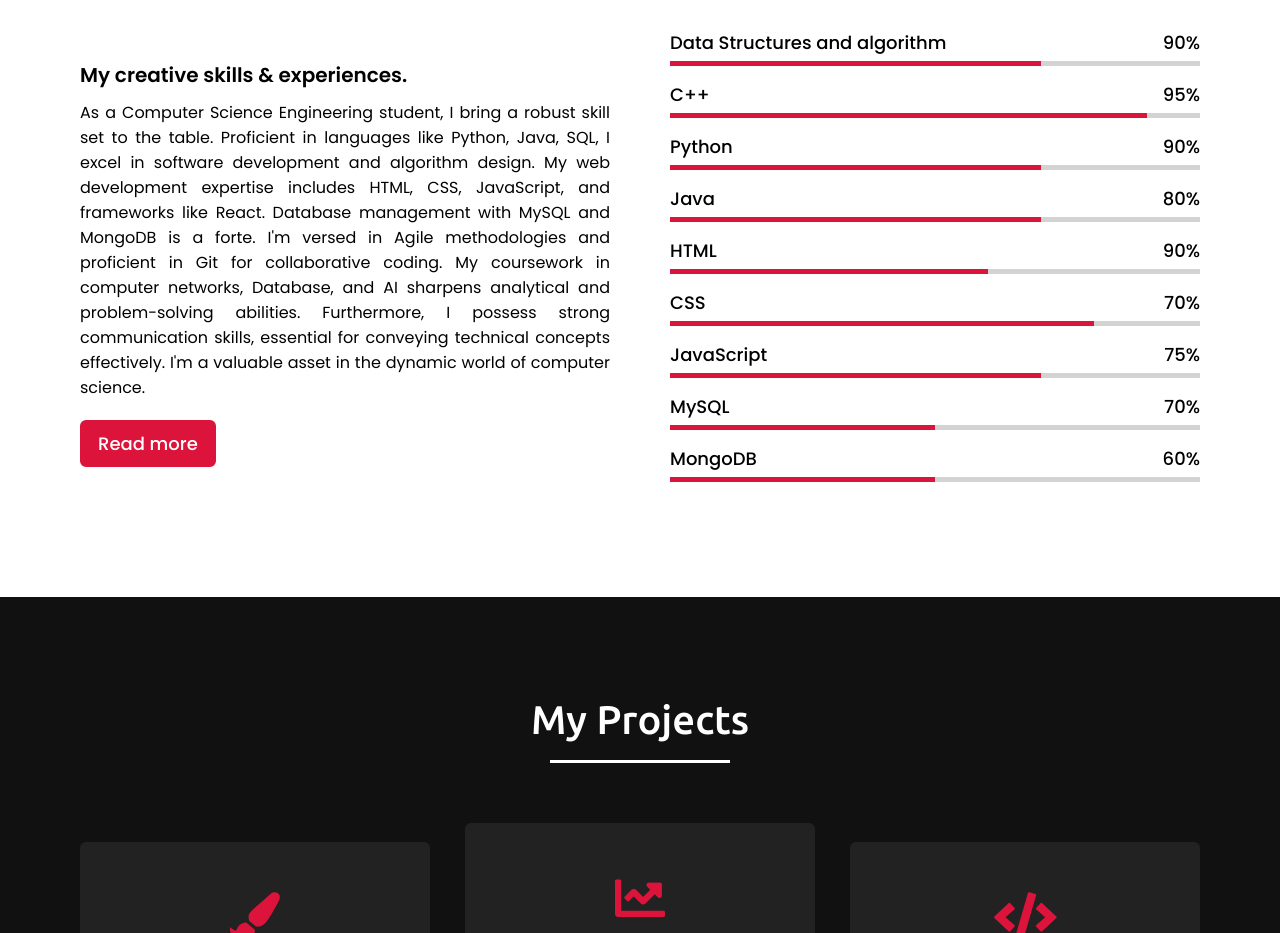
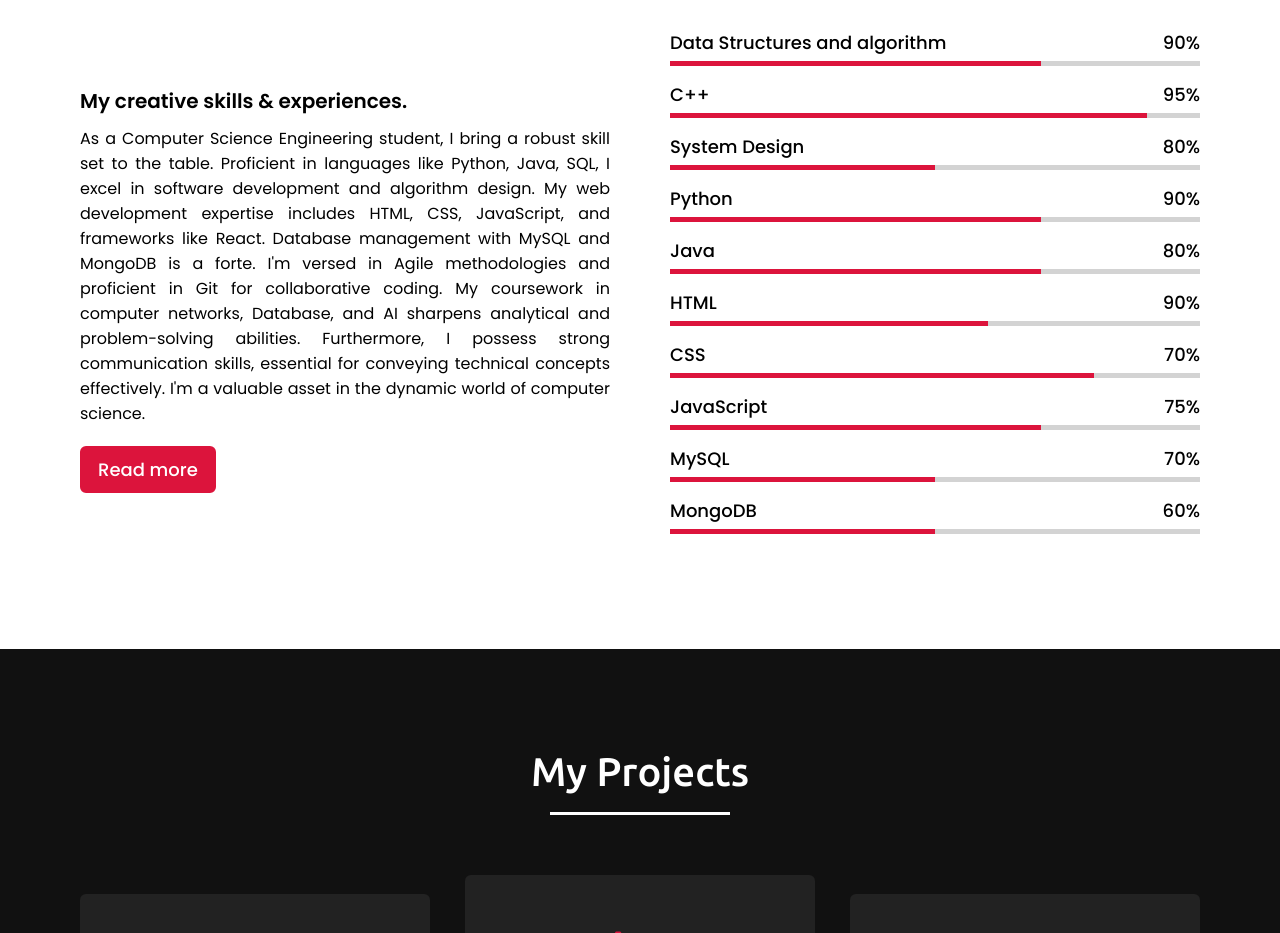
Before and after one commit to Veerbhanpatel/Portfolio-app, a plain HTML site: page index.html in a window 1280 px wide. Shown: the part 2400-3333 px from the top of the page. Drawn offline with nearby package versions, Linux system fonts and the light colour scheme.

Commit message:
Update index.html

```diff
--- a/index.html
+++ b/index.html
@@ -152,6 +152,14 @@
                             <span>95%</span>
                         </div>
                         <div class="line html"></div>
+                    </div>
+
+                    <div class="bars">
+                        <div class="info">
+                            <span>System Design</span>
+                            <span>80%</span>
+                        </div>
+                        <div class="line php"></div>
                     </div>
 
                     <div class="bars">
```
